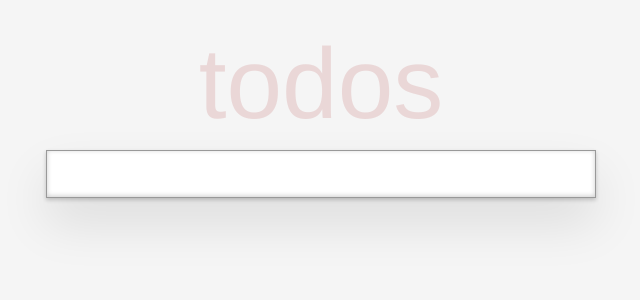
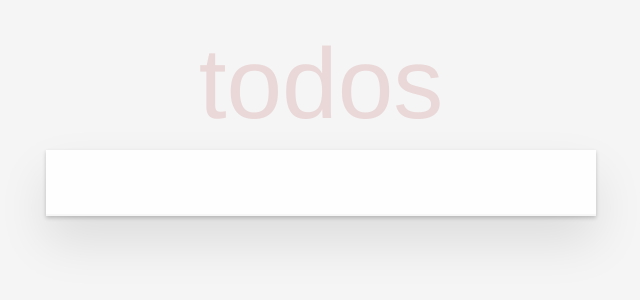
Before and after one commit to Mvovik/lits, a React (Create React App) app: page / in a window 1280 px wide. Shown: the top 300 px of the page, without its empty margins (319-959 px from the left). Built offline with nearby package versions, Linux system fonts and the light colour scheme.

Commit message:
LITS-10 udapted styles for input component

```diff
--- a/src/App.css
+++ b/src/App.css
@@ -39,13 +39,14 @@ body {
   font-family: inherit;
   font-weight: inherit;
   line-height: 1.4em;
-  border: 0;
   color: inherit;
-  padding: 6px;
-  border: 1px solid #999;
-  box-shadow: inset 0 -1px 5px 0 rgba(0, 0, 0, 0.2);
   box-sizing: border-box;
   -webkit-font-smoothing: antialiased;
+  padding: 16px 16px 16px 60px;
+  border: none;
+  background: rgba(0, 0, 0, 0.003);
+  box-shadow: inset 0 -2px 1px rgba(0, 0, 0, 0.03);
+  outline: none;
 }
 
 .todo-list li {
@@ -54,11 +55,11 @@ body {
 }
 
 .todo-list li label {
-    word-break: break-all;
-    padding: 15px 15px 15px 60px;
-    display: block;
-    line-height: 1.2;
-    transition: color 0.4s;
+  word-break: break-all;
+  padding: 15px 15px 15px 60px;
+  display: block;
+  line-height: 1.2;
+  transition: color 0.4s;
 }
 
 .todo-list li .toggle + label {
```
